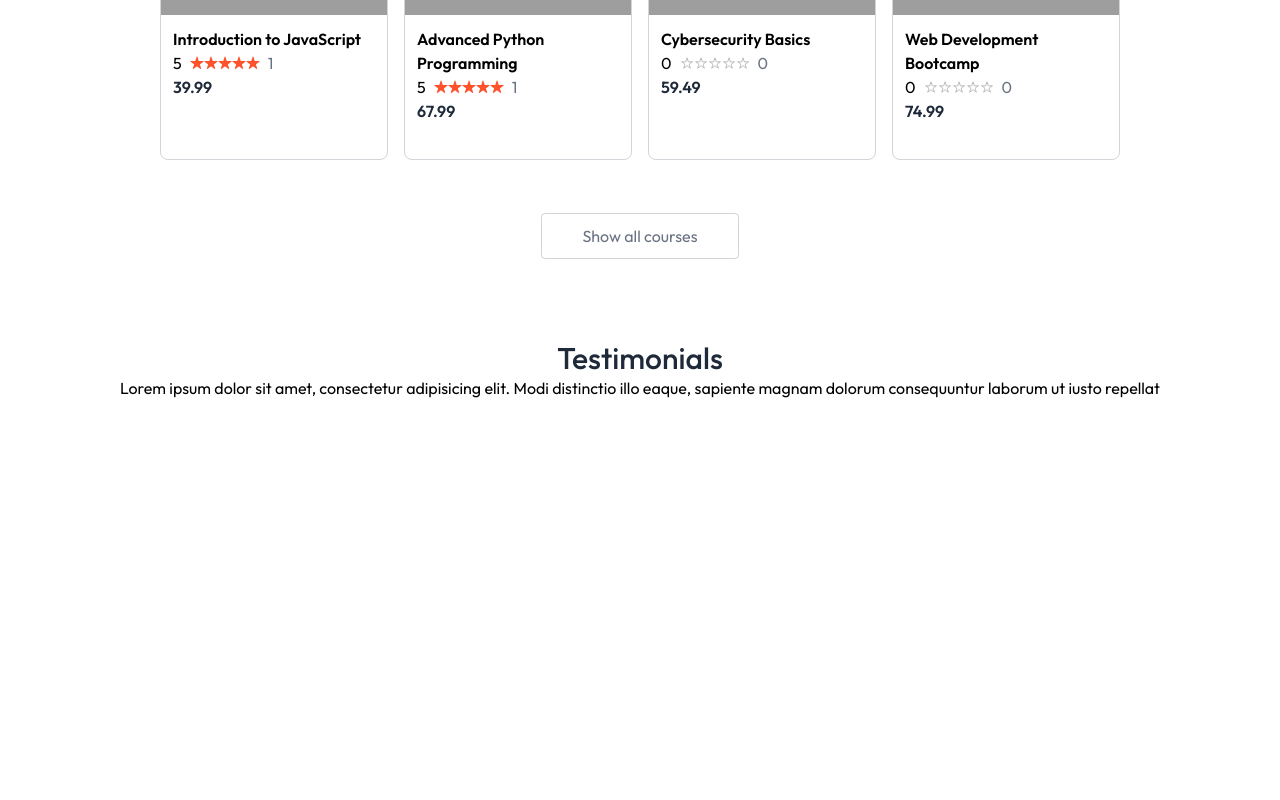
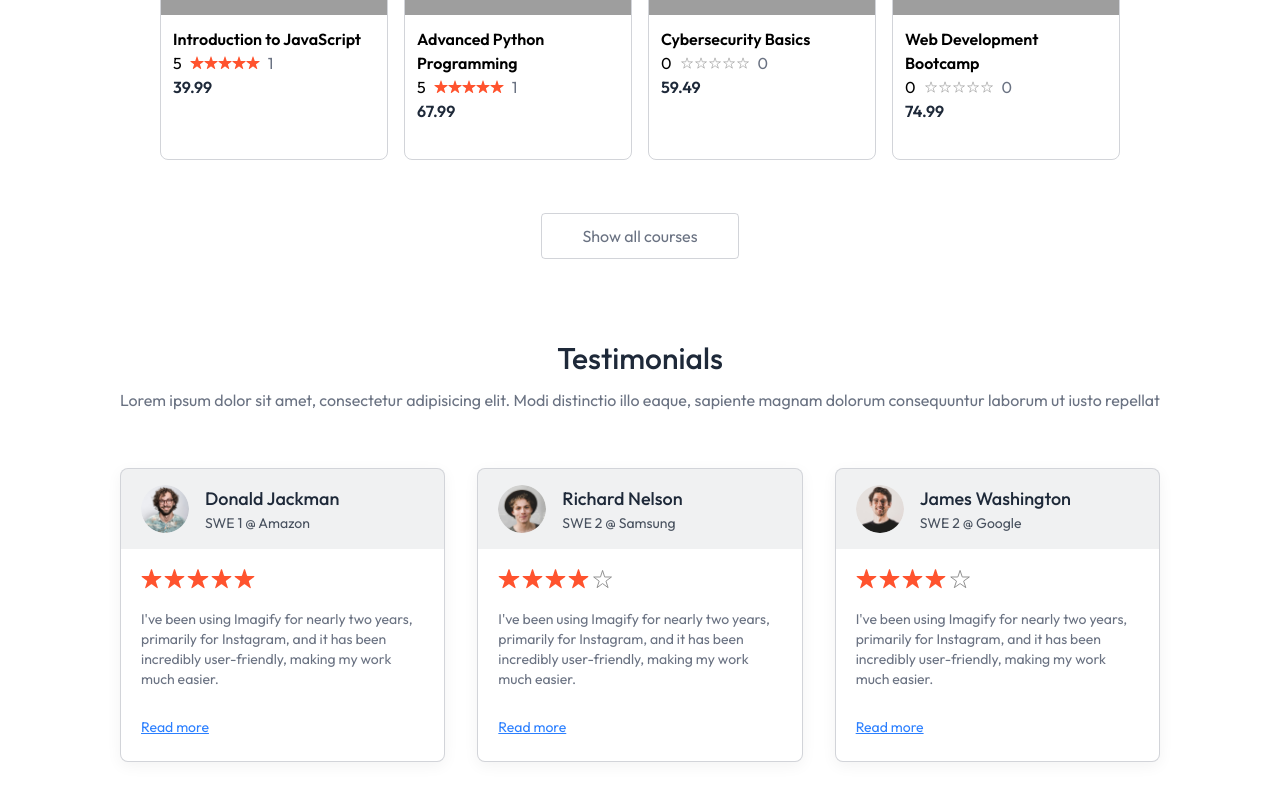
Before and after one commit to Enisco29/lms, a React (Vite) app in the folder client/: page / in a window 1280 px wide. Shown: the part 1078-1878 px from the top of the page. Before the commit the page ends 1534 px from the top, so only its background shows below. Built offline with nearby package versions, Linux system fonts and the light colour scheme; no server answers; grey boxes are pictures that could not be loaded.

Commit message:
added testimonial section

```diff
--- a/client/src/components/students/Testimonials.jsx
+++ b/client/src/components/students/Testimonials.jsx
@@ -1,14 +1,56 @@
-import React from "react";
+import { assets, dummyTestimonial } from "../../assets/assets";
 
 const Testimonials = () => {
   return (
     <div className="pb-14 px-8 md:px-0">
       <h2 className="text-3xl font-medium text-gray-800">Testimonials</h2>
-      <p>
+      <p className="md:text-base text-gray-500 mt-3">
         Lorem ipsum dolor sit amet, consectetur adipisicing elit. Modi
         distinctio illo eaque, sapiente magnam dolorum consequuntur laborum ut
         iusto repellat
       </p>
+      <div className="grid auto gap-8 mt-14 ">
+        {dummyTestimonial.map((testimonial, index) => (
+          <div
+            key={index}
+            className="text-sm text-left border border-gray-500/30 pb-6 rounded-lg bg-white shadow-[0_4px_15px_0] shadow-black/5 overflow-hidden"
+          >
+            <div className="flex items-center gap-4 px-5 py-4 bg-gray-500/10">
+              <img
+                className="h-12 w-12 rounded-full"
+                src={testimonial.image}
+                alt={testimonial.name}
+              />
+              <div>
+                <h1 className="text-lg font-medium text-gray-800">
+                  {testimonial.name}
+                </h1>
+                <p className="text-gray-800/80">{testimonial.role}</p>
+              </div>
+            </div>
+            <div className="p-5 pb-7">
+              <div className="flex gap-0.5">
+                {[...Array(5)].map((_, i) => (
+                  <img
+                    key={i}
+                    src={
+                      i < Math.floor(testimonial.rating)
+                        ? assets.star
+                        : assets.star_blank
+                    }
+                    alt="star"
+                    className="h-5"
+                  />
+                ))}
+              </div>
+              <p className="text-gray-500 mt-5">{testimonial.feedback}</p>
+            </div>
+            <a href="#" className="text-blue-500 underline px-5">
+              Read more
+            </a>
+          </div>
+        ))}
+      </div>
     </div>
   );
 };
```
